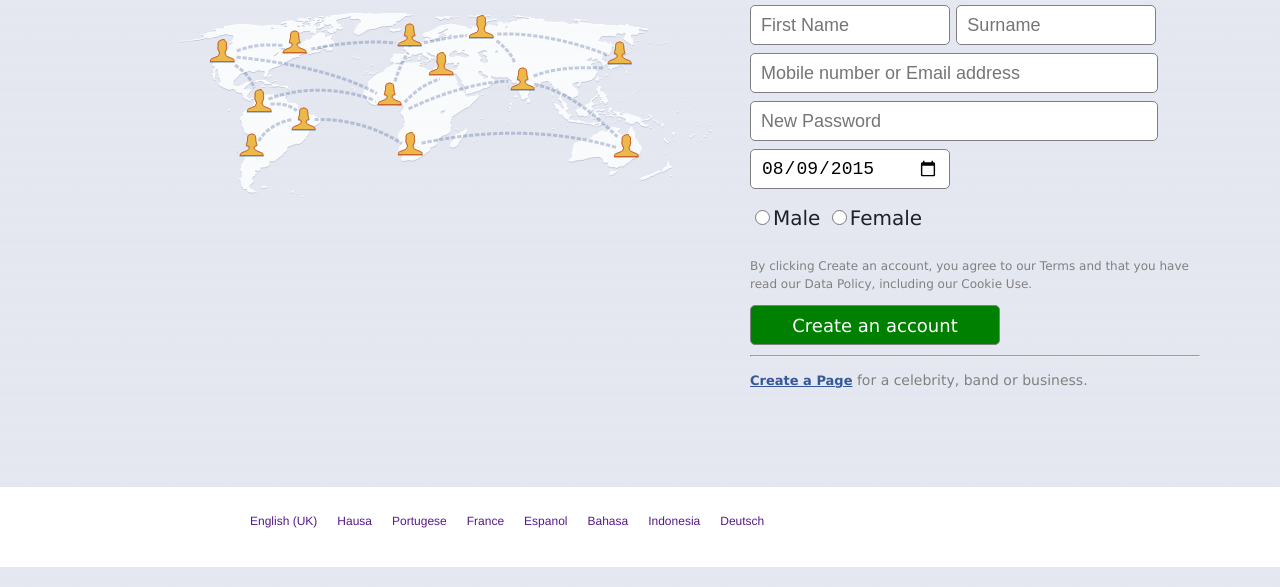
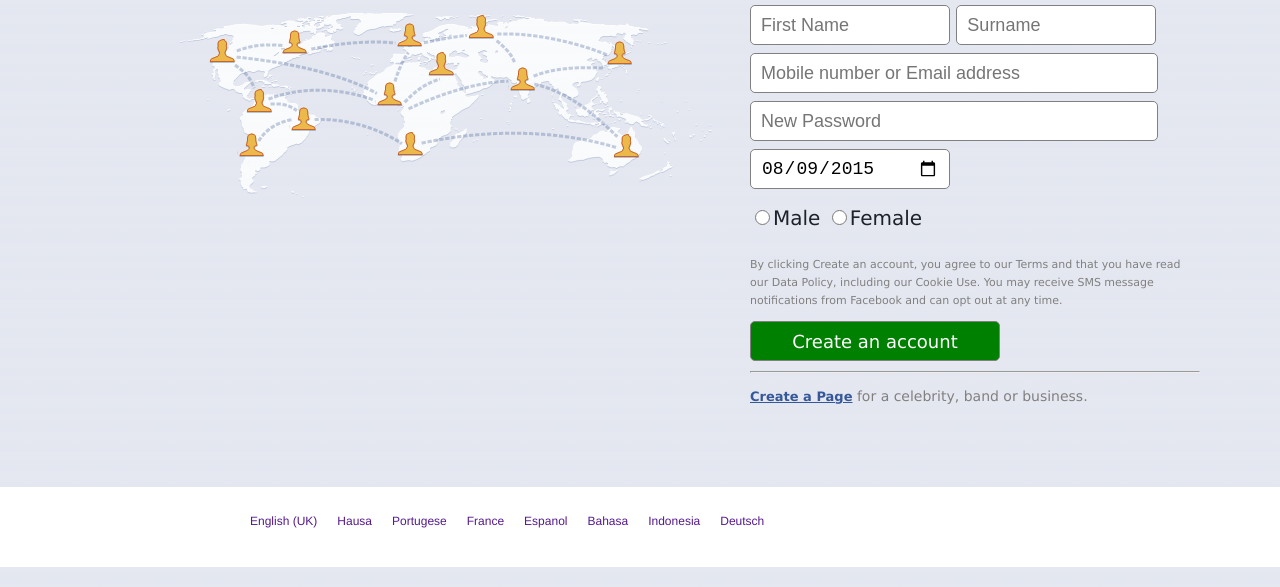
Before and after one commit to Lochex/facebook-replica, a plain HTML site: page index.html in a window 1280 px wide. Shown: the part 213-800 px from the top of the page. Drawn offline with Linux system fonts and the light colour scheme.

Commit message:
changes to my style file and index file

```diff
--- a/index.html
+++ b/index.html
@@ -35,7 +35,7 @@
 				<input type="radio" id="r-b" name="sex" value="male" />Male
 				<input type="radio" id="r-b" name="sex" value="female" />Female<br><br>
 				<p id="message4">By clicking Create an account, you agree to our Terms and that
-				you have read our Data Policy, including our Cookie Use.</p>
+				you have read our Data Policy, including our Cookie Use. You may receive SMS message notifications from Facebook and can opt out at any time.</p>
 				<input type="submit" class="button2" value="Create an account" />
 				<br><hr>
 				<p id="message6"><a id="create" href="">Create a Page</a> for a celebrity, band or business.</p>
--- a/style.css
+++ b/style.css
@@ -164,7 +164,7 @@ body{
 }
 #message4{
 	font-family:verdana;
-	font-size:12px;
+	font-size:11px;
 	color:gray;
 
 }
```
